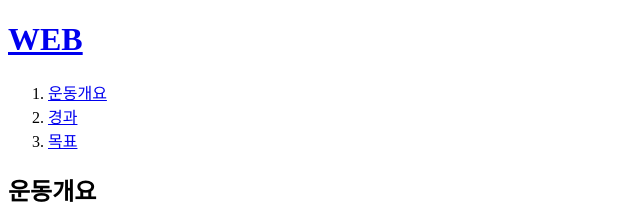
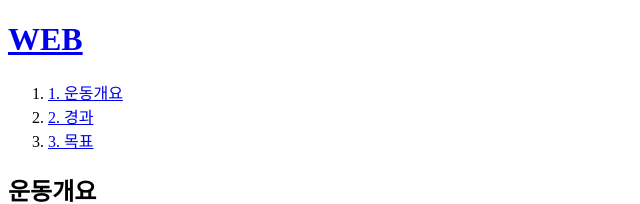
Before and after one commit to CLEO525/web1, a plain HTML site: page 1.html in a window 1280 px wide. Shown: the top 204 px of the page, without its empty margins (0-640 px from the left). Drawn offline with Linux system fonts and the light colour scheme.

Commit message:
타이틀변경

```diff
--- a/1.html
+++ b/1.html
@@ -1,15 +1,15 @@
 <!DOCTYPE html>
 <html>
 <head>
-<title>~즐거운 운동~-운동개요</title>
+<title>운동운동</title>
 <meta charset="utf-8">
 </head>
 <body>
     <h1><a href="index.html">WEB</a></h1>
 <ol>
-    <li><a href="1.html">운동개요</a></li>
-    <li><a href="2.html">경과</a></li>
-    <li><a href="3.html">목표</a></li>
+    <li><a href="1.html">1. 운동개요</a></li>
+    <li><a href="2.html">2. 경과</a></li>
+    <li><a href="3.html">3. 목표</a></li>
 </ol>
 <h2>운동개요</h2>
 <p>우리집에서 씨유 집합뒤, 수유를 거쳐 우이천을 따라
```
